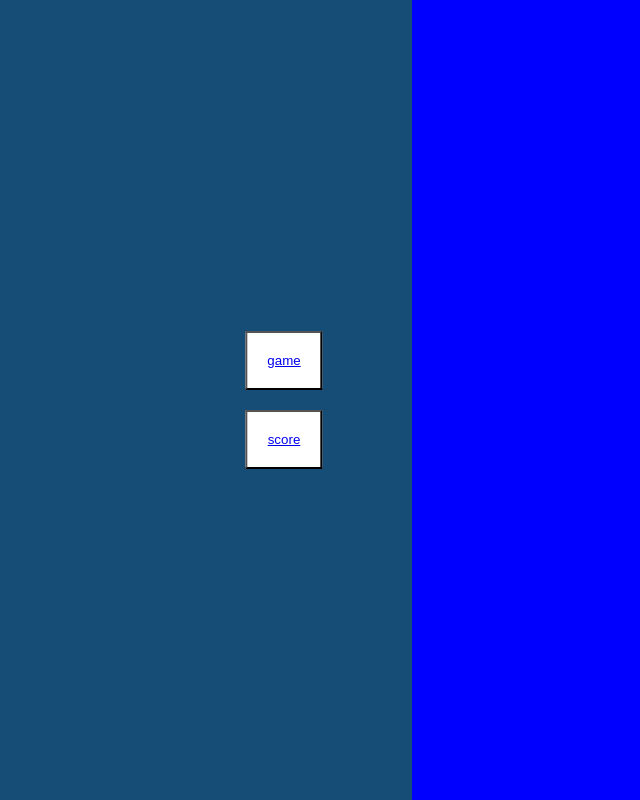
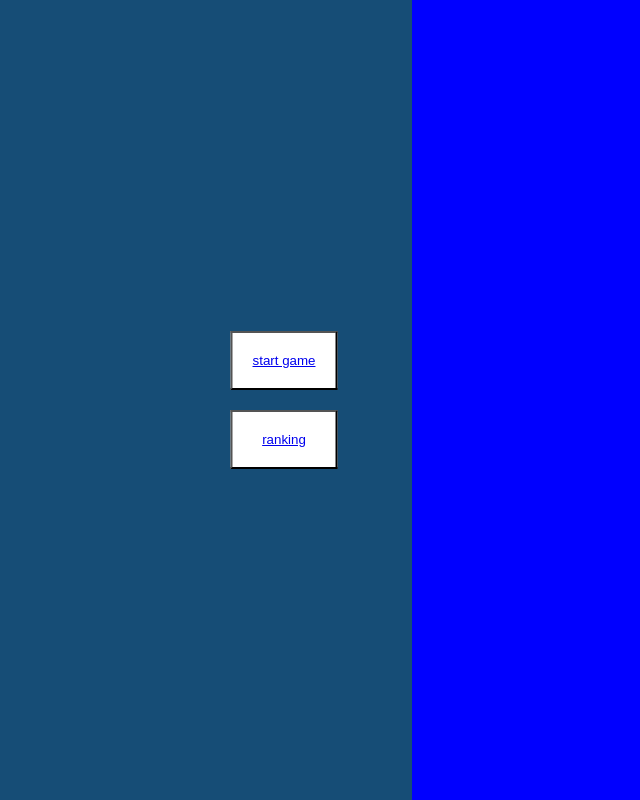
Before and after one commit to jeffersonoliveira-dev/battleship-war, a React (Create React App) app in the folder client/: page /dashboard in a window 1280 px wide. Shown: the whole page, without its empty margins (356-996 px from the left). Built offline with nearby package versions, Linux system fonts and the light colour scheme.

Commit message:
just some fixes

```diff
--- a/client/src/routes/Dashboard.tsx
+++ b/client/src/routes/Dashboard.tsx
@@ -29,10 +29,10 @@ const Dashboard: React.FC = () => {
     <Container>
       <Display>
         <Button>
-          <Link to="/game">game</Link>{" "}
+          <Link to="/game">start game</Link>{" "}
         </Button>
         <Button>
-          <Link to="/ranking">score</Link>{" "}
+          <Link to="/ranking">ranking</Link>{" "}
         </Button>
       </Display>
     </Container>
```
